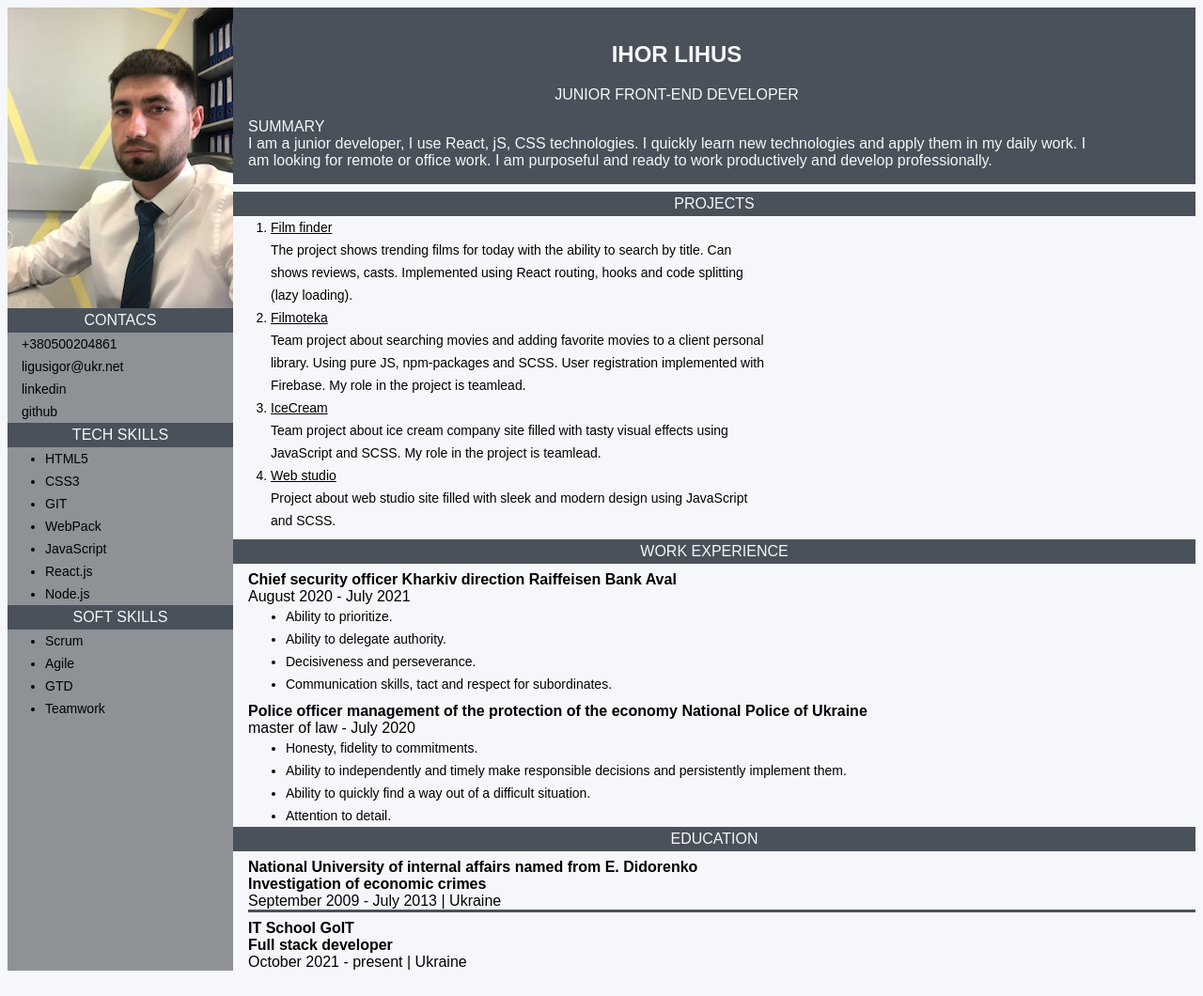
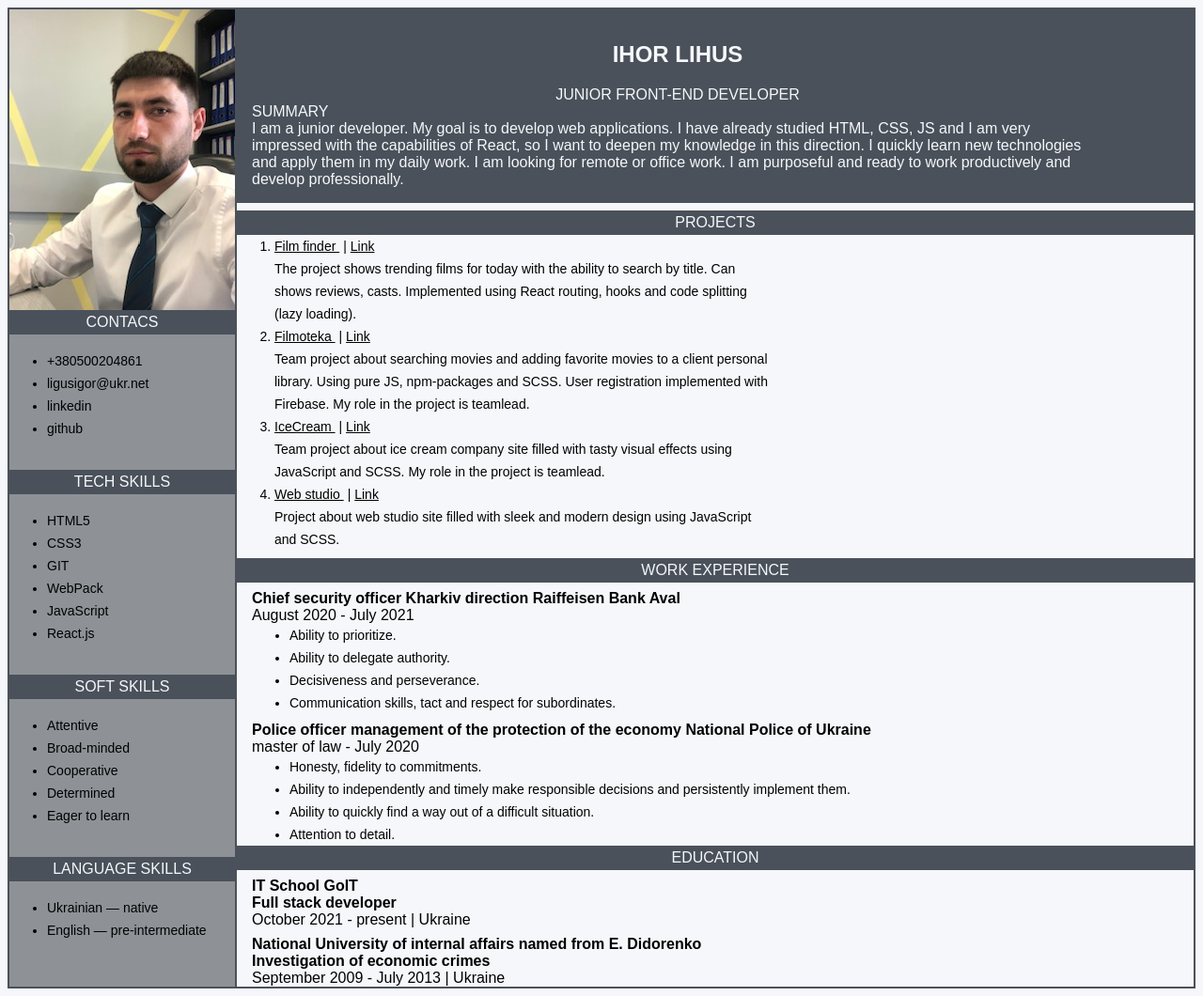
Before and after one commit to ihorlihus/myResume, a plain HTML site: page index.html in a window 1280 px wide. Shown: the whole page at 94% size. Drawn offline with Linux system fonts and the light colour scheme.

Commit message:
fixed remarks

```diff
--- a/components/index.css
+++ b/components/index.css
@@ -16,7 +16,6 @@ body {
     font-size: 14px;
     font-family: 'Montserrat', sans-serif;
     line-height: 24px;
-    margin-left: 15px;
   }
 
   p, ul, ol, h4 {
@@ -33,11 +32,18 @@ body {
 
 .mainContainer {
   display: grid;
-  grid-template-columns: 240px 2fr;}
+  grid-template-columns: 244px 2fr;
+}
 
 .generalContainer {
     background: #8e9297;
-    width: 100%;
+    width: 240px;
+    border: 2px solid #4a515a;
+}
+
+.sidebar-list {
+  margin-top: 16px;
+  margin-bottom: 32px;
 }
 
 
@@ -51,6 +57,11 @@ body {
   padding-bottom: 4px;
 }
 
+.detail-container {
+  border-right: 2px solid #4a515a;
+  border-bottom: 2px solid #4a515a;
+}
+
 
 .about-me-section {
   background: #4a515a;
@@ -62,12 +73,7 @@ body {
     text-transform: uppercase;
 }
 
-.about-me-name {
-  text-align: center;
-  text-transform: uppercase;
-}
-
-.about-me-profession{
+.about-me-name-title {
   text-align: center;
   text-transform: uppercase;
 }
@@ -94,7 +100,11 @@ body {
   margin: 0;
 }
 
-.my-work-experiance-company-block {
+.line {
+  margin-left: 4px;
+}
+
+.company-block {
   padding-left: 16px;
 }
 
@@ -105,7 +115,3 @@ body {
 .my-work-experiance-section {
   margin-top: 8px;
 }
-
-.border {
-  border-bottom: solid #4a515a;
-}
--- a/index.html
+++ b/index.html
@@ -26,128 +26,137 @@
         />
 
         <!-- contacs section -->
-        <div class="contacts-section">
+        <div>
           <p class="sidebar-titles">Contacs</p>
-          <div>
+          <ul class="sidebar-list">
+          <li>
             <a
-              class="contacts-section-link"
               href="tel:+380500204861"
               >+380500204861</a
             >
-          </div>
-          <div>
+          </li>
+          <li>
             <a
-              class="contacts-section-link"
               href="mailto:ligusigor@ukr.net"
               >ligusigor@ukr.net</a
             >
-          </div>
-          <div>
+          </li>
+          <li>
             <a
-              class="contacts-section-link"
               href="https://www.linkedin.com/in/ihor-lihus"
               >linkedin</a
             >
-          </div>
-          <div>
+          </li>
+          <li>
             <a
-              class="contacts-section-link"
               href="https://github.com/ihorlihus"
               >github</a
             >
-          </div>
+          </li>
+          </ul>
         </div>
 
         <!-- tech skills section -->
-        <div class="tech-skills-section">
+        <div>
           <p class="sidebar-titles">
             Tech Skills
           </p>
-          <ul class="tech-skills-list">
+          <ul class="sidebar-list">
             <li>
-              <span class="skills-items"
-                >HTML5</span
+              <span>HTML5</span
               >
             </li>
             <li>
-              <span class="skills-items"
-                >CSS3</span
+              <span>CSS3</span
               >
             </li>
             <li>
-              <span class="skills-items"
-                >GIT</span
+              <span>GIT</span
               >
             </li>
             <li>
-              <span class="skills-items"
-                >WebPack</span
+              <span>WebPack</span
               >
             </li>
             <li>
-              <span class="skills-items"
-                >JavaScript</span
+              <span>JavaScript</span
               >
             </li>
             <li>
-              <span class="skills-items"
-                >React.js</span
+              <span>React.js</span
               >
             </li>
-            <li>
-              <span class="skills-items"
-                >Node.js</span
+            <!-- <li>
+              <span>Node.js</span
               >
-            </li>
+            </li> -->
           </ul>
-
+</div>
           <!-- soft skills section -->
-          <div class="soft-skills-section">
+          <div>
             <p class="sidebar-titles">
               Soft Skills
             </p>
-            <ul class="soft-skills-list">
+            <ul class="sidebar-list">
               <li>
-                <span class="skills-items"
-                  >Scrum</span
+                <span>Attentive</span
                 >
               </li>
               <li>
-                <span class="skills-items"
-                  >Agile</span
+                <span>Broad-minded</span
+                >
+              </li>
+                <li>
+                <span>Cooperative</span
                 >
               </li>
               <li>
-                <span class="skills-items"
-                  >GTD</span
+                <span>Determined</span
                 >
               </li>
               <li>
-                <span class="skills-items"
-                  >Teamwork</span
+                <span>Eager to learn</span
                 >
               </li>
             </ul>
           </div>
-        </div>
+
+        <div>
+            <p class="sidebar-titles">
+              Language skills
+            </p>
+            <ul class="sidebar-list">
+              <li>
+                <span>Ukrainian — native</span
+                >
+              </li>
+              <li>
+                <span>English — pre-intermediate</span
+                >
+              </li>
+            </ul>
+          </div>
       </div>
       <!-- detail container -->
-      <div class="main-content-section">
+      <div class="detail-container">
         <!-- about me section -->
         <div class="about-me-section">
-          <h2 class="about-me-name">
+          <h2 class="about-me-name-title">
             Ihor Lihus
           </h1>
-          <p class="about-me-profession">
+          <p class="about-me-name-title">
             junior Front-End Developer
           </p>
           <p class="about-me-summary">Summary</p>
-          <p class="about-me-description">
-            I am a junior developer, I use React, jS, CSS
-            technologies. I quickly learn new technologies
-            and apply them in my daily work. I am looking for
-            remote or office work. I am purposeful and ready
-            to work productively and develop professionally.
+          <p>
+            I am a junior developer. My goal is to develop web
+            applications. I have already studied HTML, CSS, JS
+            and I am very impressed with the capabilities of React,
+            so I want to deepen my knowledge in this direction.
+            I quickly learn new technologies and apply them in my
+            daily work. I am looking for remote or office work.
+            I am purposeful and ready to work productively and
+            develop professionally.
           </p>
         </div>
 
@@ -156,13 +165,18 @@
           <p class="main-contact-title">
             Projects
           </p>
-          <ol class="my-projects-list">
-            <li class="my-projects-item">
-              <span class="my-projects-text">
-                <a
-                  href="https://ihorlihus.github.io/goit-react-hw-05-movies/"
-                  class="my-projecs-link"
-                  >Film finder</a>
+          <ol>
+            <li>
+              <span>
+                <a href="https://ihorlihus.github.io/goit-react-hw-05-movies/"
+                  class="my-projecs-link">
+                  Film finder
+                </a>
+                <span class="line">|</span>
+                <a href="https://github.com/ihorlihus/goit-react-hw-05-movies"
+                  class="my-projecs-link">
+                  Link
+                </a>
 
                 <p class="my-projecs-brecket">
                   The project shows trending films for today with
@@ -172,13 +186,18 @@
                 </p>
                 </span>
               </li>
-            <li class="my-projects-item">
-              <span class="my-projects-text">
+            <li>
+              <span>
                 <a
                   href="https://ihorlihus.github.io/teamProjectPhenixFilmoteka/"
                   class="my-projecs-link"
-                  >Filmoteka</a>
-
+                  >Filmoteka
+                </a>
+                  <span class="line">|</span>
+                <a href="https://github.com/ihorlihus/teamProjectPhenixFilmoteka"
+                  class="my-projecs-link">
+                  Link
+                </a>
                 <p class="my-projecs-brecket">
                   Team project about searching movies and adding favorite
                   movies to a client personal library. Using pure JS,
@@ -187,12 +206,18 @@
                 </p>
                 </span>
             </li>
-            <li class="my-projects-item">
-              <span class="my-projects-text">
+            <li>
+              <span>
                 <a
                   href="https://ihorlihus.github.io/projectPhoenixIceCream/"
                   class="my-projecs-link"
-                  >IceCream</a>
+                  >IceCream
+                </a>
+                <span class="line">|</span>
+                <a href="https://github.com/ihorlihus/projectPhoenixIceCream"
+                  class="my-projecs-link">
+                  Link
+                </a>
                 <p class="my-projecs-brecket">
                   Team project about ice cream company site filled with tasty
                   visual effects using JavaScript and SCSS. My role in the
@@ -200,12 +225,18 @@
                 </p>
                 </span>
             </li>
-            <li class="my-projects-item">
-              <span class="my-projects-text">
+            <li>
+              <span>
                 <a
-                  href="https://ihorlihus.github.io/projectPhoenixIceCream/"
+                  href="https://ihorlihus.github.io/goit-markup-hw-08/"
                   class="my-projecs-link"
-                  >Web studio</a>
+                  >Web studio
+                </a>
+                <span class="line">|</span>
+                <a href="https://github.com/ihorlihus/goit-markup-hw-08"
+                  class="my-projecs-link">
+                  Link
+                </a>
                 <p class="my-projecs-brecket">
                   Project about web studio site filled with sleek and modern
                   design using JavaScript and SCSS.
@@ -223,7 +254,7 @@
 
           <!-- company 3 -->
           <div
-            class="my-work-experiance-company-block"
+            class="company-block"
           >
             <h4 class="projects-item">
               Chief security officer Kharkiv
@@ -233,10 +264,10 @@
                 >Raiffeisen Bank Aval</span
               >
             </h4>
-            <p class="my-work-experiance-period">
+            <p>
               August 2020 - July 2021
             </p>
-            <ul class="my-work-experiance-duties">
+            <ul>
               <li>
                 Ability to prioritize.
               </li>
@@ -254,7 +285,7 @@
 
           <!-- company 2 -->
           <div
-            class="my-work-experiance-company-block"
+            class="company-block"
           >
             <h4 class="projects-item">
               Police officer management of the
@@ -264,10 +295,10 @@
                 >National Police of Ukraine</span
               >
             </h4>
-            <p class="my-work-experiance-period">
+            <p>
               master of law - July 2020
             </p>
-            <ul class="my-work-experiance-duties">
+            <ul>
               <li>
                 Honesty, fidelity to commitments.
               </li>
@@ -290,7 +321,18 @@
             <p class="main-contact-title">
               Education
             </p>
-            <div class="my-work-experiance-company-block">
+            <div class="company-block">
+              <h4 class="my-work-experiance-section">
+              IT School GoIT
+            </h4>
+            <h4>
+              Full stack developer
+            </h4>
+            <p>
+              October 2021 - present
+              <span>|</span>
+              Ukraine
+            </p>
             <h4
               class="my-work-experiance-section"
             >
@@ -300,29 +342,12 @@
             <h4>
               Investigation of economic crimes
             </h4>
-            <p class="my-work-experiance-period border">
+            <p class="my-work-experiance-period">
               September 2009 - July 2013
-              <span
-                class="my-work-experiance-divider"
-                >|</span
-              >
+              <span>|</span>
               Ukraine
             </p>
-            <h4 class="my-work-experiance-section">
-              IT School GoIT
-            </h4>
-            <h4>
-              Full stack developer
-            </h4>
-            <p class="my-work-experiance-period">
-              October 2021 - present
-              <span
-                class="my-work-experiance-divider"
-                >|</span
-              >
-              Ukraine
-            </p>
-          </div>
+            </div>
           </div>
         </div>
       </div>
```
